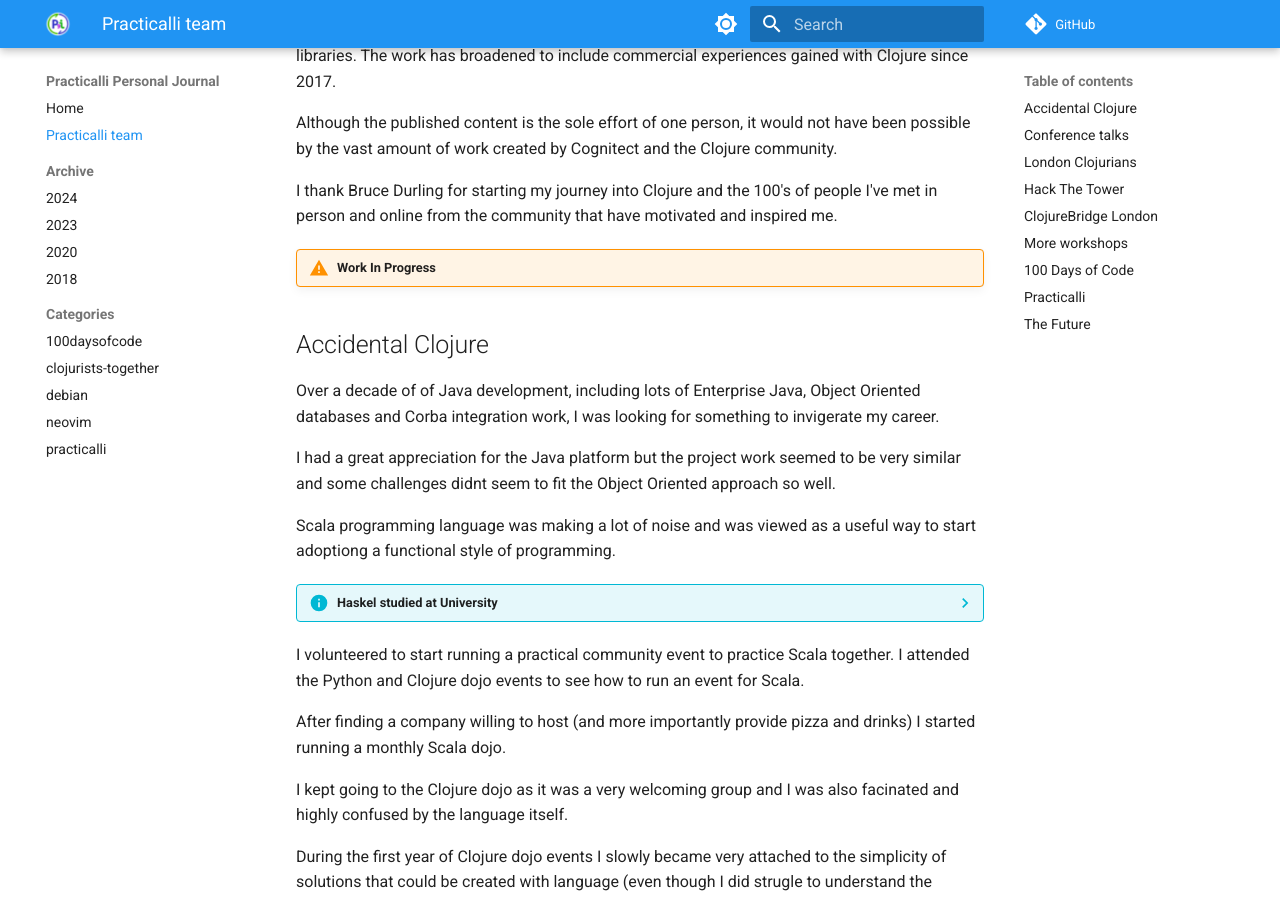
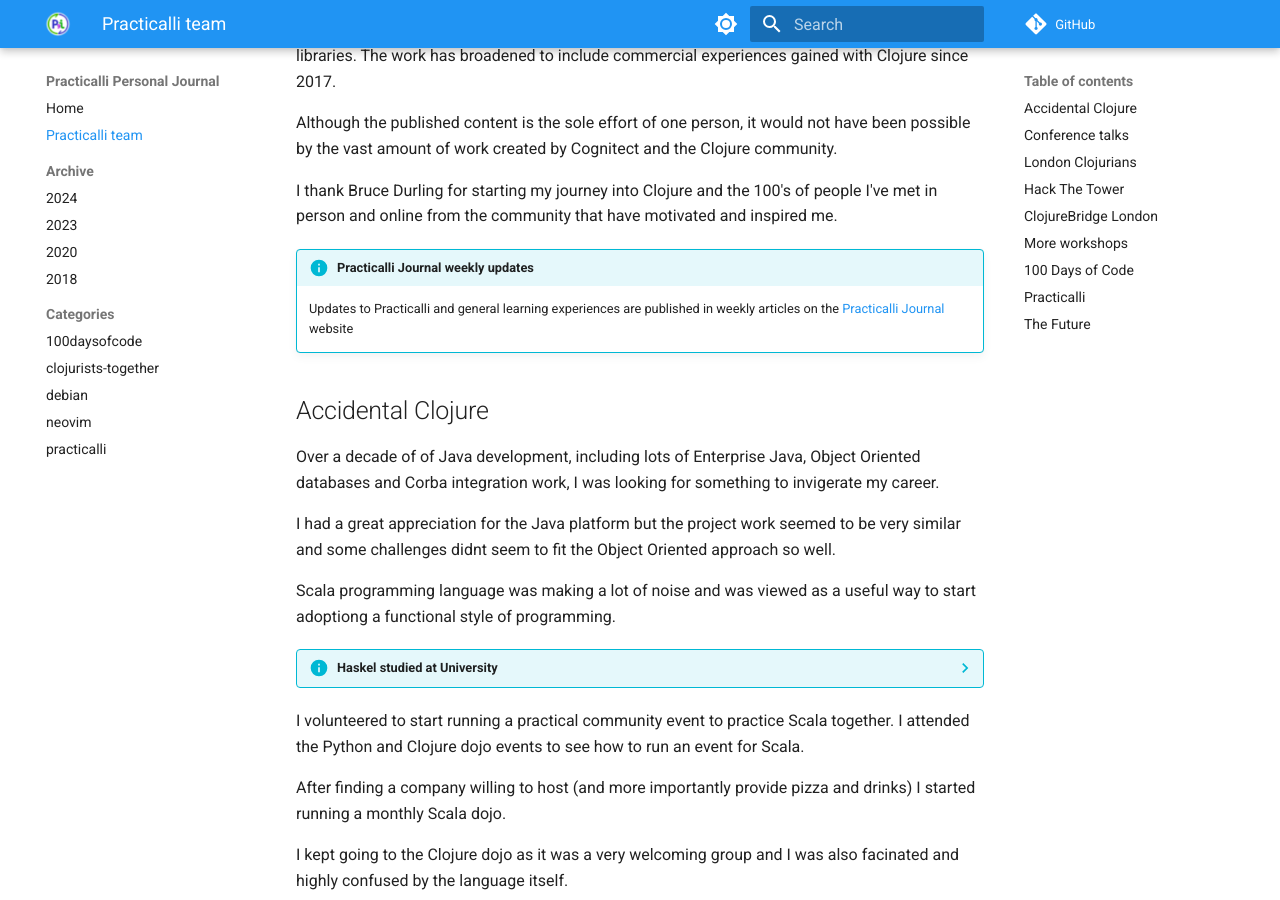
Before and after one commit to practicalli/personal-journal, an MkDocs documentation site: the page built from docs/practicalli-team.md, in a window 1280 px wide and 900 px high, scrolled down 394 px. Built offline with MkDocs 1.6.1 and Material for MkDocs 9.7.7, drawn with Linux system fonts in a browser that asks for light colours; comment, search, counter and statistics services are not loaded.

Commit message:
page: add info admonition to practicalli team

```diff
--- a/docs/practicalli-team.md
+++ b/docs/practicalli-team.md
@@ -8,7 +8,9 @@ Although the published content is the sole effort of one person, it would not ha
 
 I thank Bruce Durling for starting my journey into Clojure and the 100's of people I've met in person and online from the community that have motivated and inspired me.
 
-!!! WARNING "Work In Progress"
+!!! INFO "Practicalli Journal weekly updates"
+    Updates to Practicalli and general learning experiences are published in weekly articles on the [Practicalli Journal](https://practical.li/journal) website
+
 
 <!-- more -->
 
```
